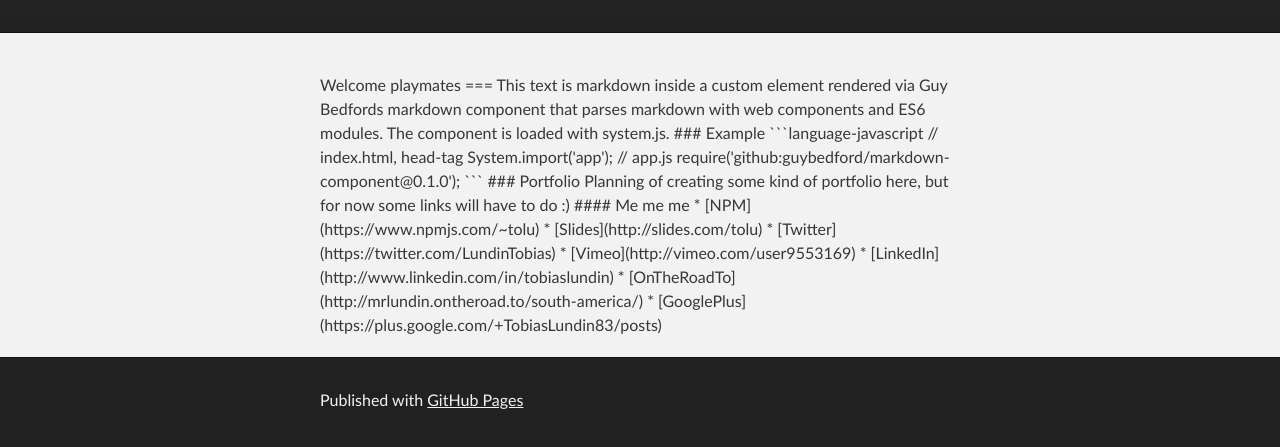
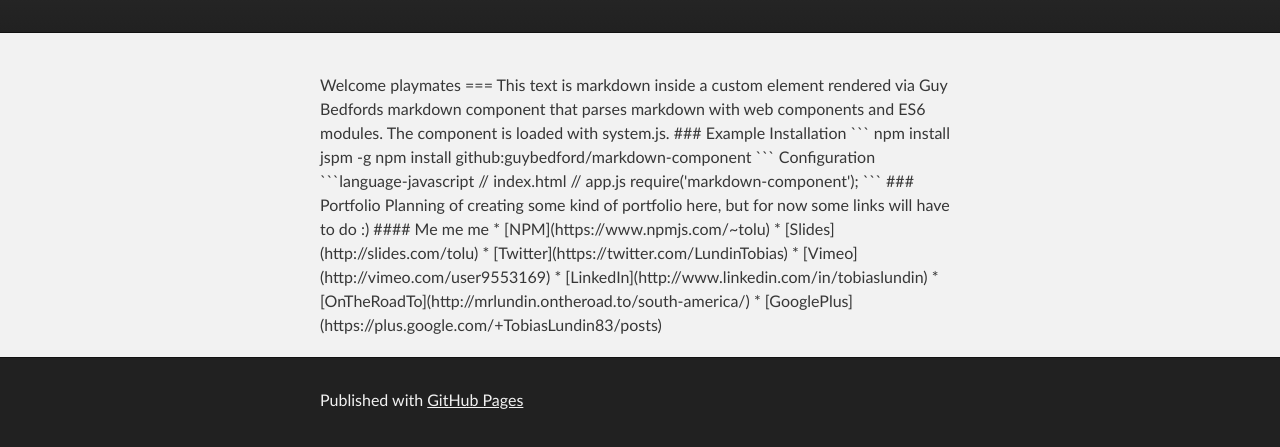
Before and after one commit to tolu/tolu.github.io, a website: page index.html in a window 1280 px wide. Shown: the part 177-624 px from the top of the page. Drawn offline with Linux system fonts and the light colour scheme.

Commit message:
updated example

````diff
--- a/index.html
+++ b/index.html
@@ -54,12 +54,26 @@
 
           ### Example
 
+          Installation
+          ```
+          npm install jspm -g
+          npm install github:guybedford/markdown-component
+          ```
+
+          Configuration
           ```language-javascript
-          // index.html, head-tag
-          System.import('app');
+          // index.html
+          <!--
+          <head>
+            <script src="jspm_packages/system.js"></script>
+            <script src="config.js"></script>
+            <script>
+                System.import('app');
+            </script>
+           -->
 
           // app.js
-          require('github:guybedford/markdown-component@0.1.0');
+          require('markdown-component');
           ```
 
           ### Portfolio
````
